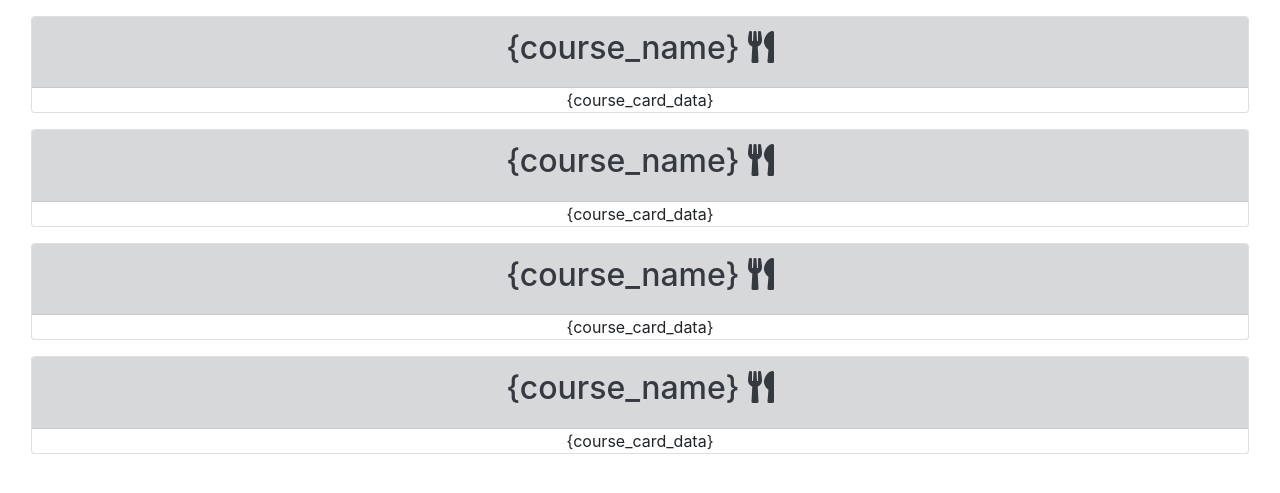
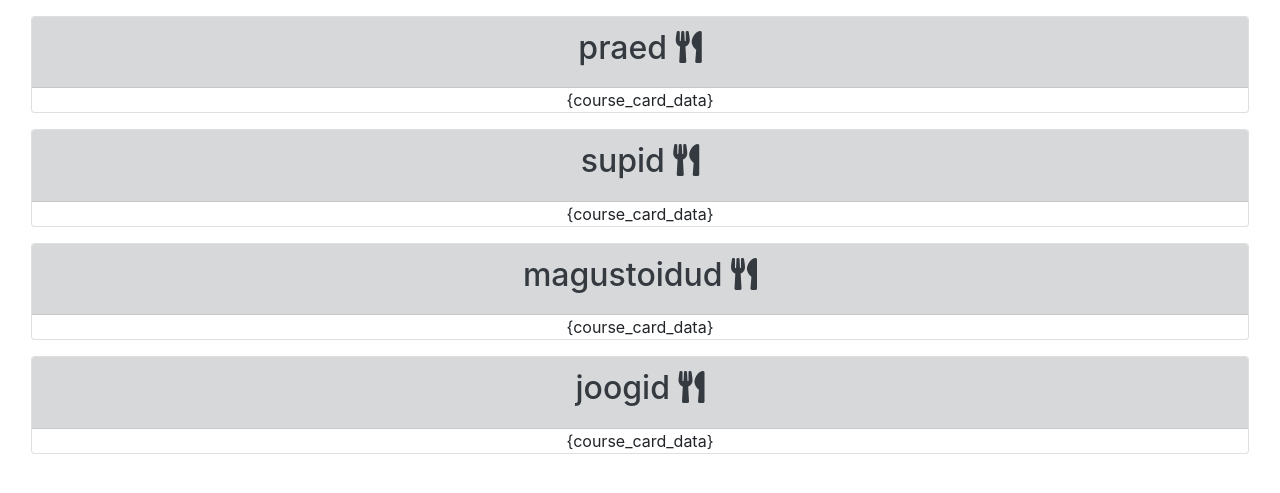
Before and after one commit to MTillart/pvk2, a PHP site: page / in a window 1280 px wide. Shown: the top 493 px of the page. Run offline with PHP 8.4, Linux system fonts and the light colour scheme; tables that the repository leaves empty hold one stand-in row (values such as "Sample post"); data that the repository does not hold is empty; a stand-in replaces the project's code that opens the database connection; some libraries are stand-ins or nearby versions.

Commit message:
Loodud rakenduse täidetud kaardi struktuur

```diff
--- a/menu/index.php
+++ b/menu/index.php
@@ -15,12 +15,19 @@ $courseCardTmp = new Template('course_card');
 
 $courseCardHeaderTmp = new Template('course_card_header');
 
-$courseCardTmp->set('course_card_header', $courseCardHeaderTmp->parse());
 
-$contentTmp->add('course_cards',$courseCardTmp->parse());
-$contentTmp->add('course_cards',$courseCardTmp->parse());
-$contentTmp->add('course_cards',$courseCardTmp->parse());
-$contentTmp->add('course_cards',$courseCardTmp->parse());
+$courseNames = array(
+    'praed',
+    'supid',
+    'magustoidud',
+    'joogid'
+);
+foreach ($courseNames as $courseName){
+    $courseCardHeaderTmp->set('course_name', $courseName );
+    $courseCardTmp->set('course_card_header', $courseCardHeaderTmp->parse());
+    $contentTmp->add('course_cards',$courseCardTmp->parse());
+}
+
 
 
 $mainTmp->set('content', $contentTmp->parse());
```
